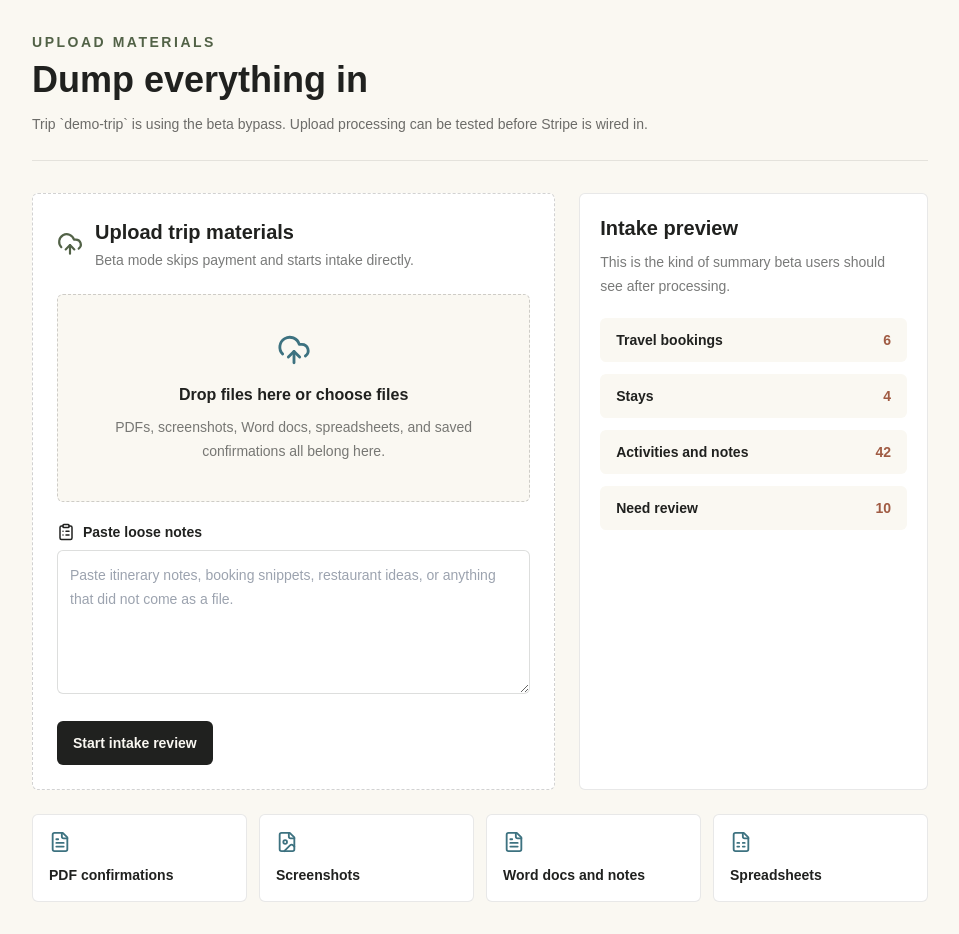
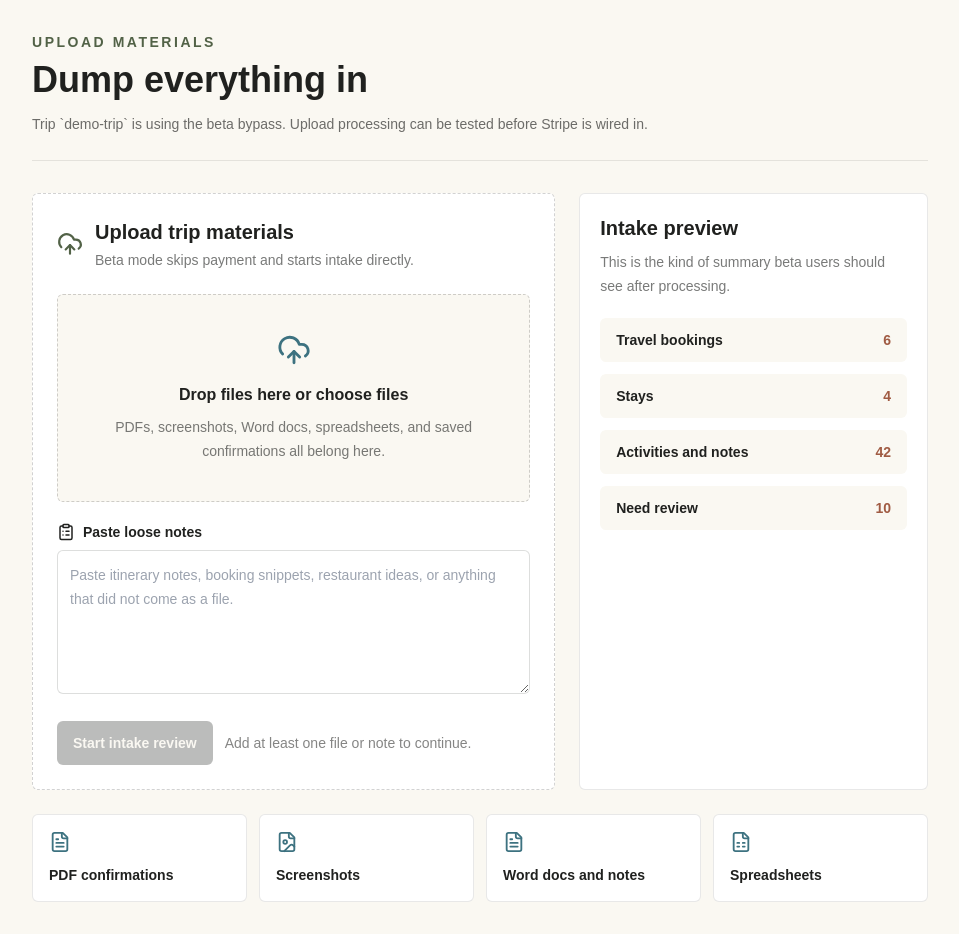
Before and after one commit to slamerow/roamwoven, a Next.js app: page /maker/trips/demo-trip/upload in a window 1280 px wide. Shown: the whole page, without its empty margins (160-1119 px from the left). Built offline with nearby package versions, Linux system fonts and the light colour scheme.

Commit message:
Add interactive upload intake panel

```diff
--- a/app/maker/trips/[tripId]/upload/page.tsx
+++ b/app/maker/trips/[tripId]/upload/page.tsx
@@ -1,11 +1,5 @@
-import Link from "next/link";
-import {
-  ClipboardList,
-  FileImage,
-  FileSpreadsheet,
-  FileText,
-  UploadCloud
-} from "lucide-react";
+import { FileImage, FileSpreadsheet, FileText } from "lucide-react";
+import { UploadIntakePanel } from "@/components/upload-intake-panel";
 
 const uploadTypes = [
   { label: "PDF confirmations", icon: FileText },
@@ -45,49 +39,7 @@ export default async function UploadPage({
         </header>
 
         <section className="mt-8 grid gap-6 lg:grid-cols-[1.2fr_0.8fr]">
-          <div className="rounded-md border border-dashed border-ink/20 bg-white p-6">
-            <div className="flex items-center gap-3">
-              <UploadCloud className="text-moss" size={26} />
-              <div>
-                <h2 className="text-xl font-semibold text-ink">
-                  Upload trip materials
-                </h2>
-                <p className="mt-1 text-sm text-ink/60">
-                  Beta mode skips payment and starts intake directly.
-                </p>
-              </div>
-            </div>
-
-            <label className="mt-6 flex min-h-52 cursor-pointer flex-col items-center justify-center rounded-md border border-dashed border-ink/20 bg-paper px-4 py-8 text-center">
-              <UploadCloud className="text-tide" size={34} />
-              <span className="mt-4 text-base font-semibold text-ink">
-                Drop files here or choose files
-              </span>
-              <span className="mt-2 max-w-md text-sm leading-6 text-ink/60">
-                PDFs, screenshots, Word docs, spreadsheets, and saved
-                confirmations all belong here.
-              </span>
-              <input className="sr-only" multiple type="file" />
-            </label>
-
-            <label className="mt-5 block">
-              <span className="flex items-center gap-2 text-sm font-semibold text-ink">
-                <ClipboardList size={18} />
-                Paste loose notes
-              </span>
-              <textarea
-                className="mt-2 min-h-36 w-full rounded-md border border-ink/15 bg-white px-3 py-3 text-sm leading-6"
-                placeholder="Paste itinerary notes, booking snippets, restaurant ideas, or anything that did not come as a file."
-              />
-            </label>
-
-            <Link
-              href={`/maker/trips/${tripId}/review`}
-              className="mt-5 inline-flex rounded-md bg-ink px-4 py-3 text-sm font-semibold text-paper"
-            >
-              Start intake review
-            </Link>
-          </div>
+          <UploadIntakePanel tripId={tripId} />
 
           <aside className="rounded-md border border-ink/10 bg-white p-5">
             <h2 className="text-xl font-semibold text-ink">Intake preview</h2>
--- /dev/null
+++ b/components/upload-intake-panel.tsx
@@ -0,0 +1,153 @@
+"use client";
+
+import { useMemo, useState } from "react";
+import Link from "next/link";
+import { ClipboardList, FileImage, FileSpreadsheet, FileText, UploadCloud } from "lucide-react";
+
+type QueuedFile = {
+  name: string;
+  size: number;
+  type: string;
+};
+
+function formatSize(bytes: number) {
+  if (bytes < 1024 * 1024) {
+    return `${Math.max(1, Math.round(bytes / 1024))} KB`;
+  }
+
+  return `${(bytes / (1024 * 1024)).toFixed(1)} MB`;
+}
+
+function iconForFile(file: QueuedFile) {
+  const name = file.name.toLowerCase();
+
+  if (name.endsWith(".xlsx") || name.endsWith(".csv")) {
+    return FileSpreadsheet;
+  }
+
+  if (file.type.startsWith("image/")) {
+    return FileImage;
+  }
+
+  return FileText;
+}
+
+export function UploadIntakePanel({ tripId }: { tripId: string }) {
+  const [files, setFiles] = useState<QueuedFile[]>([]);
+  const [notes, setNotes] = useState("");
+
+  const canStart = files.length > 0 || notes.trim().length > 0;
+  const totalSize = useMemo(
+    () => files.reduce((sum, file) => sum + file.size, 0),
+    [files]
+  );
+
+  return (
+    <div className="rounded-md border border-dashed border-ink/20 bg-white p-6">
+      <div className="flex items-center gap-3">
+        <UploadCloud className="text-moss" size={26} />
+        <div>
+          <h2 className="text-xl font-semibold text-ink">
+            Upload trip materials
+          </h2>
+          <p className="mt-1 text-sm text-ink/60">
+            Beta mode skips payment and starts intake directly.
+          </p>
+        </div>
+      </div>
+
+      <label className="mt-6 flex min-h-52 cursor-pointer flex-col items-center justify-center rounded-md border border-dashed border-ink/20 bg-paper px-4 py-8 text-center">
+        <UploadCloud className="text-tide" size={34} />
+        <span className="mt-4 text-base font-semibold text-ink">
+          Drop files here or choose files
+        </span>
+        <span className="mt-2 max-w-md text-sm leading-6 text-ink/60">
+          PDFs, screenshots, Word docs, spreadsheets, and saved confirmations all
+          belong here.
+        </span>
+        <input
+          className="sr-only"
+          multiple
+          type="file"
+          onChange={(event) => {
+            const selected = Array.from(event.target.files ?? []).map((file) => ({
+              name: file.name,
+              size: file.size,
+              type: file.type,
+            }));
+            setFiles(selected);
+          }}
+        />
+      </label>
+
+      {files.length > 0 ? (
+        <div className="mt-4 rounded-md border border-ink/10 bg-paper p-4">
+          <div className="mb-3 flex items-center justify-between">
+            <p className="text-sm font-semibold text-ink">
+              {files.length} files queued
+            </p>
+            <p className="text-sm text-ink/55">{formatSize(totalSize)}</p>
+          </div>
+          <div className="space-y-2">
+            {files.map((file) => {
+              const Icon = iconForFile(file);
+              return (
+                <div
+                  key={`${file.name}-${file.size}`}
+                  className="flex items-center justify-between rounded-md bg-white px-3 py-2"
+                >
+                  <div className="flex min-w-0 items-center gap-2">
+                    <Icon className="shrink-0 text-tide" size={18} />
+                    <span className="truncate text-sm font-semibold text-ink">
+                      {file.name}
+                    </span>
+                  </div>
+                  <span className="shrink-0 text-xs text-ink/50">
+                    {formatSize(file.size)}
+                  </span>
+                </div>
+              );
+            })}
+          </div>
+        </div>
+      ) : null}
+
+      <label className="mt-5 block">
+        <span className="flex items-center gap-2 text-sm font-semibold text-ink">
+          <ClipboardList size={18} />
+          Paste loose notes
+        </span>
+        <textarea
+          className="mt-2 min-h-36 w-full rounded-md border border-ink/15 bg-white px-3 py-3 text-sm leading-6"
+          placeholder="Paste itinerary notes, booking snippets, restaurant ideas, or anything that did not come as a file."
+          value={notes}
+          onChange={(event) => setNotes(event.target.value)}
+        />
+      </label>
+
+      <div className="mt-5 flex flex-col gap-3 sm:flex-row sm:items-center">
+        {canStart ? (
+          <Link
+            href={`/maker/trips/${tripId}/review`}
+            className="inline-flex justify-center rounded-md bg-ink px-4 py-3 text-sm font-semibold text-paper"
+          >
+            Start intake review
+          </Link>
+        ) : (
+          <button
+            className="rounded-md bg-ink/30 px-4 py-3 text-sm font-semibold text-paper"
+            disabled
+            type="button"
+          >
+            Start intake review
+          </button>
+        )}
+        <p className="text-sm text-ink/55">
+          {canStart
+            ? "Ready to simulate intake."
+            : "Add at least one file or note to continue."}
+        </p>
+      </div>
+    </div>
+  );
+}
```
